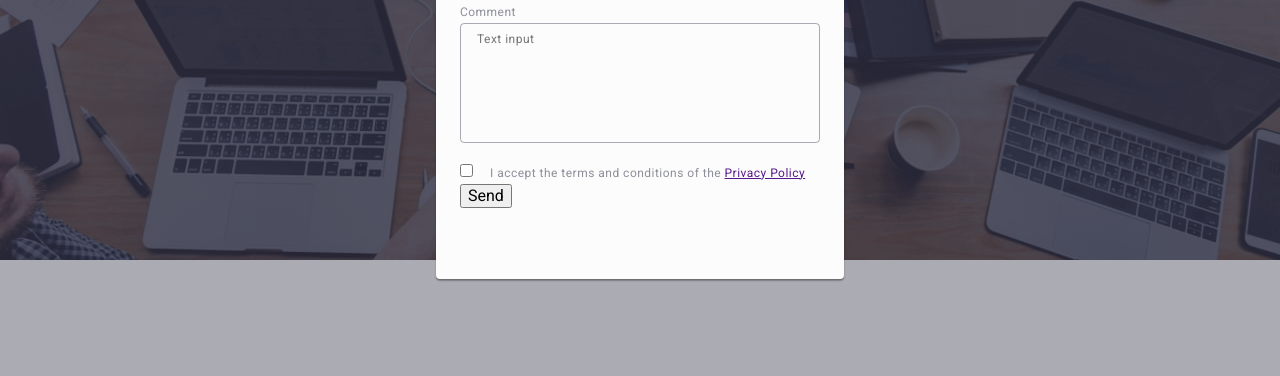
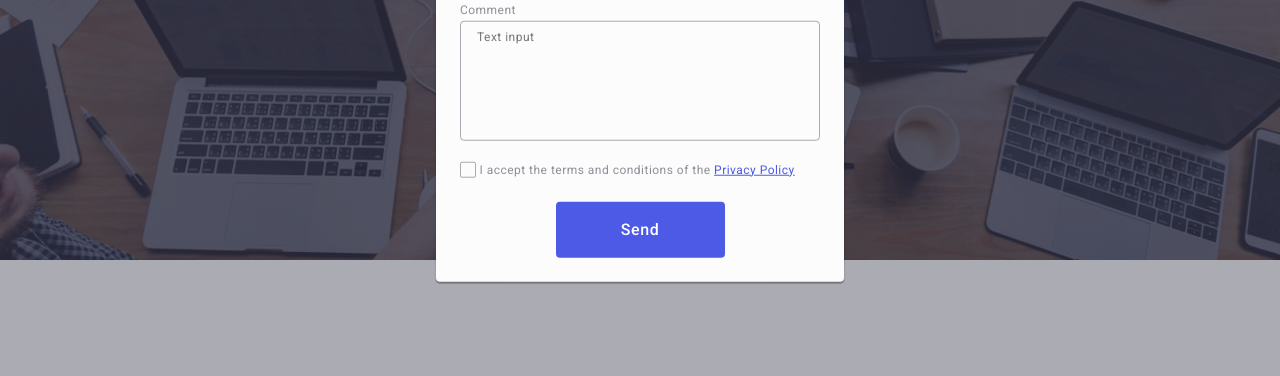
Before and after one commit to Stassy777/goit-markup-hw-05, a plain HTML site: page index.html in a window 1280 px wide. Shown: the part 413-789 px from the top of the page. Drawn offline with nearby package versions, Linux system fonts and the light colour scheme.

Commit message:
edd correct5

```diff
--- a/css/style.css
+++ b/css/style.css
@@ -680,6 +680,9 @@ img {
 .form-message:focus {
   border-color: #4d5ae5;
 }
+.field-modal.privacy {
+  margin-bottom: 24px;
+}
 .checkbox {
   margin-right: 8px;
 }
@@ -687,4 +690,44 @@ img {
   display: inline-flex;
   align-items: center;
   justify-content: center;
+  width: 16px;
+  height: 16px;
+  border: 1px solid rgba(46, 47, 66, 0.4);
+  border-radius: 2px;
+  transition: background-color 250ms cubic-bezier(0.4, 0, 0.2, 1),
+    border 250ms cubic-bezier(0.4, 0, 0.2, 1),
+    fill 250ms cubic-bezier(0.4, 0, 0.2, 1);
+  fill: transparent;
 }
+.form-label-modal {
+  font-size: 12px;
+  line-height: 1.17;
+  letter-spacing: 0.04em;
+  color: #8e8f99;
+}
+.form-checkbox-modal:checked + .checkbox-icon {
+  fill: #f4f4fd;
+  background-color: #404bbf;
+  border: none;
+}
+.checkbox-link {
+  color: #4d5ae5;
+}
+.modal-btn-close-hero {
+  display: block;
+  min-width: 169px;
+  height: 56px;
+  font-family: 'Roboto', sans-serif;
+  font-size: 16px;
+  font-weight: 500;
+  line-height: 1.5;
+  letter-spacing: 0.04em;
+  color: #ffffff;
+  cursor: pointer;
+  background-color: #4d5ae5;
+  border: none;
+  border-radius: 4px;
+  margin-left: auto;
+  margin-right: auto;
+  transition: background-color 250ms cubic-bezier(0.4, 0, 0.2, 1);
+}
--- a/index.html
+++ b/index.html
@@ -527,23 +527,23 @@
               placeholder="Text input"
             ></textarea>
           </div>
-          <div class="field-modal">
-            <label class="form-label-modal" for="user-privacy">
+          <div class="field-modal privacy">
             <input
               type="checkbox"
               name="user-privacy"
               id="user-privacy"
               required
               value="true"
-                class="form-checkbox-modal"
+              class="form-checkbox-modal visually-hidden"
             />
+            <label class="form-label-modal" for="user-privacy">
               <span class="checkbox-icon">
                 <svg class="checkbox-checked-icon" width="10" height="8">
                   <use href="./images/icons.svg#icon-checkbox-checked"></use>
                 </svg>
               </span>
               I accept the terms and conditions of the
-              <a href="" class="link">Privacy Policy</a>
+              <a href="" class="checkbox-link">Privacy Policy</a>
             </label>
           </div>
           <button type="submit" class="modal-btn-close-hero">Send</button>
```
Lines whose indentation alone changed are shown as unchanged.
